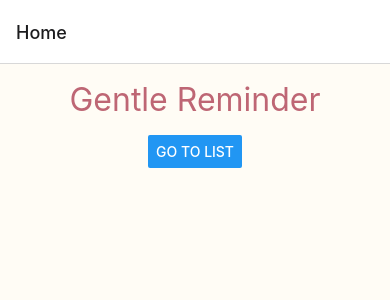
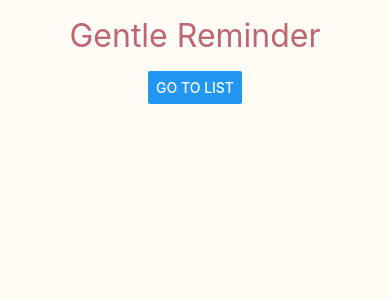
Before and after one commit to MelR20/GentleReminder, a React Native app: screen /Home in a window 390 px wide. Shown: the top 300 px of the page. Built offline with nearby package versions, Linux system fonts and the light colour scheme.

Commit message:
style: Navigator styling

```diff
--- a/src/main/navigation/Navigator.tsx
+++ b/src/main/navigation/Navigator.tsx
@@ -4,6 +4,8 @@ import {
 } from '@react-navigation/native-stack';
 import HomeScreen from '../../Screens/HomeScreen';
 import ListScreen from '../../Screens/ListScreen';
+import colors from '../styles/colors';
+import {Text, View} from 'react-native';
 
 type RootStackParamList = {
   Home: undefined;
@@ -14,7 +16,14 @@ const Stack = createNativeStackNavigator<RootStackParamList>();
 
 export default function Navigator() {
   return (
-    <Stack.Navigator>
+    <Stack.Navigator
+      screenOptions={{
+        headerTitle: '',
+        headerTransparent: true,
+        headerBackTitle: 'Back',
+        headerTintColor: colors.main,
+        //headerBackTitleStyle: fontFamily,
+      }}>
       <Stack.Screen name="Home" component={HomeScreen} />
       <Stack.Screen name="List" component={ListScreen} />
     </Stack.Navigator>
```
